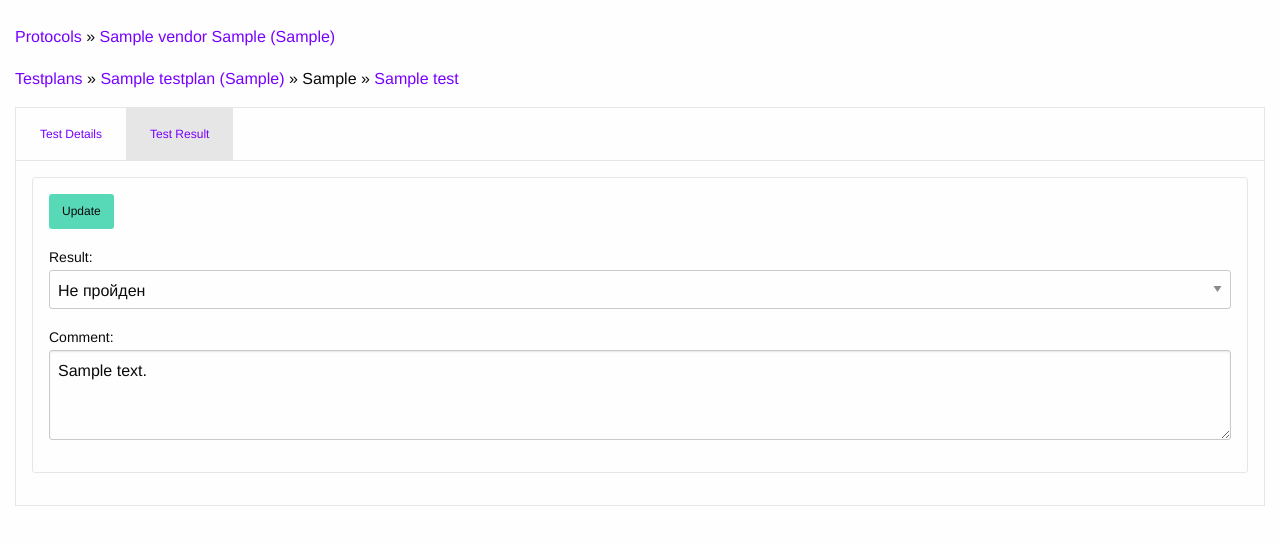
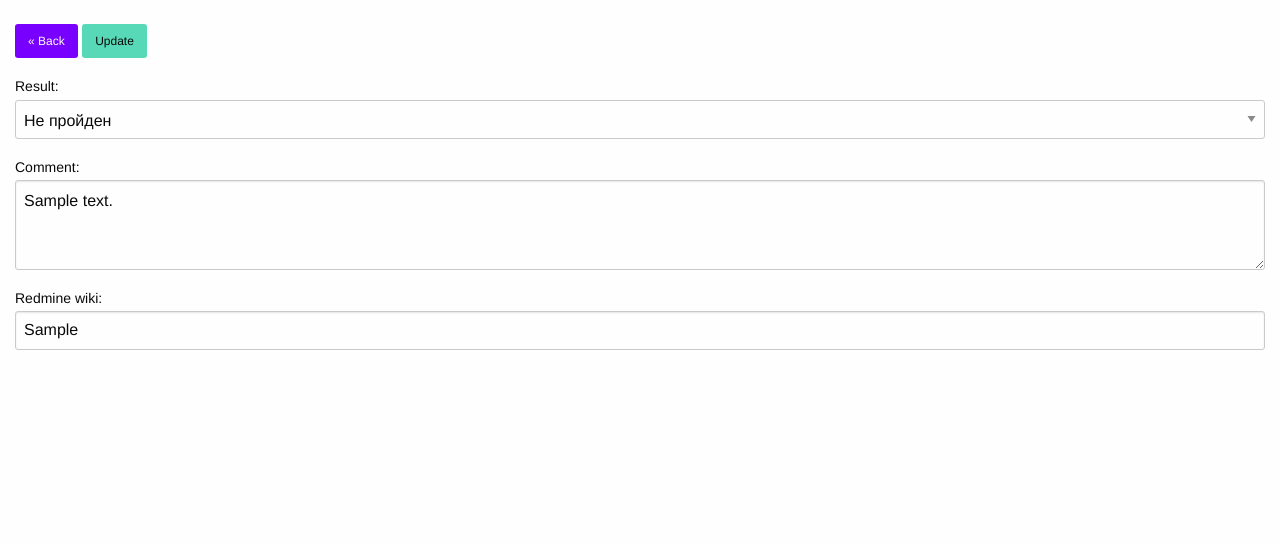
Before and after one commit to ministre/qa_v1, a Django app: page /protocol/result/update/1/ in a window 1280 px wide. Shown: the part 55-600 px from the top of the page. Run offline with Django 3.2, Linux system fonts and the light colour scheme; a user stored in the database is signed in; tables that the repository leaves empty hold one stand-in row (values such as "Sample post"); some libraries are stand-ins or nearby versions.

Commit message:
Initial commit

```diff
--- a/protocol/models.py
+++ b/protocol/models.py
@@ -90,12 +90,13 @@ class TestResult(models.Model):
     protocol = models.ForeignKey(Protocol, on_delete=models.CASCADE)
     result = models.IntegerField(default=0)
     comment = models.TextField(blank=True, null=True)
+    redmine_wiki = models.CharField(max_length=100, blank=True, null=True)
     created_by = models.ForeignKey(User, models.SET_NULL, related_name='result_c', blank=True, null=True)
     created_at = models.DateTimeField(default=timezone.now)
     updated_by = models.ForeignKey(User, models.SET_NULL, related_name='result_u', blank=True, null=True)
     updated_at = models.DateTimeField(default=timezone.now)
-    info = models.TextField(default=None, blank=True, null=True)
-    config = models.TextField(default=None, blank=True, null=True)
+    info = models.TextField(blank=True, null=True)
+    config = models.TextField(blank=True, null=True)
 
 
 class TestResultConfig(models.Model):
--- a/protocol/templates/protocol/update_test_result.html
+++ /dev/null
@@ -1,77 +0,0 @@
-{% extends "device/wrapper.html" %}
-
-{% load i18n %}
-
-{% block content %}
-
-<p>
-    <a href="{% url 'protocols' %}">{% trans "Protocols" %}</a> &raquo;
-    <a href="{% url 'protocol_details' pk=object.protocol.id tab_id=2 %}">{{ object.protocol.device.vendor }} {{ object.protocol.device.model }}
-    {% if object.protocol.device.hw %}({{ object.protocol.device.hw }}){% endif %}</a>
-</p>
-
-<p>
-    <a href="{% url 'testplans' %}">{% trans "Testplans" %}</a> &raquo;
-    <a href="{% url 'testplan_details' pk=object.test.testplan.id tab_id=2 %}">{{ object.test.testplan }}</a> &raquo;
-    {{ object.test.category }} &raquo;
-    <a href="{% url 'test_details' pk=object.test.id tab_id=1 %}">{{ object.test.name }}</a>
-</p>
-
-<ul class="tabs" data-tabs id="result-tabs">
-    <li class="tabs-title">
-        <a data-tabs-target="test_details" href="#test_details">{% trans "Test Details" %}</a>
-    </li>
-    <li class="tabs-title is-active">
-        <a data-tabs-target="test_result" href="#test_result">{% trans "Test Result" %}</a>
-    </li>
-</ul>
-
-<div class="tabs-content" data-tabs-content="result-tabs">
-    <div class="tabs-panel" id="test_details">
-
-        <div class="grid-x grid-margin-x">
-            <div class="cell">
-                <div class="card">
-                    <div class="card-section">
-                        <h4>{% trans "Procedure" %}</h4>
-                        <p>{{ procedure|safe }}</p>
-                    </div>
-                </div>
-            </div>
-        </div>
-        <div class="grid-x grid-margin-x">
-            <div class="cell">
-                <div class="card">
-                    <div class="card-section">
-                        <h4>{% trans "Expected result" %}</h4>
-                        <p>{{ expected|safe }}</p>
-                    </div>
-                </div>
-            </div>
-        </div>
-
-    </div>
-
-    <div class="tabs-panel is-active" id="test_result">
-
-        <div class="grid-x grid-margin-x">
-            <div class="cell">
-                <div class="card">
-                    <div class="card-section">
-                        <form method="post" action="">
-                            <input type="submit" value='{% trans "Update" %}' class="button success small" />
-                            {% csrf_token %}
-                            {{ form }}
-                        </form>
-                    </div>
-                </div>
-            </div>
-        </div>
-
-    </div>
-</div>
-
-
-
-
-{% endblock %}
--- a/protocol/views.py
+++ b/protocol/views.py
@@ -146,15 +146,15 @@ def protocol_details(request, pk, tab_id):
 class ResultUpdate(UpdateView):
     model = TestResult
     form_class = ResultForm
-    template_name = 'protocol/update_test_result.html'
+    template_name = 'protocol/update.html'
 
     def get_context_data(self, **kwargs):
         context = super().get_context_data(**kwargs)
-        context['back_url'] = reverse('protocol_details', kwargs={'pk': self.object.protocol.id, 'tab_id': 2})
+        context['back_url'] = reverse('protocol_details', kwargs={'pk': self.object.protocol.id, 'tab_id': 1})
         return context
 
     def get_success_url(self):
-        return reverse('protocol_details', kwargs={'pk': self.object.protocol.id, 'tab_id': 2})
+        return reverse('protocol_details', kwargs={'pk': self.object.protocol.id, 'tab_id': 1})
 
 
 @login_required
@@ -172,9 +172,10 @@ def result_details(request, pk, tab_id):
         procedure = textile.textile(result.test.procedure)
         expected = textile.textile(result.test.expected)
         result_form = ResultForm(instance=result)
+        redmine_url = settings.REDMINE_URL
         return render(request, 'protocol/result_details.html', {'result': result, 'procedure': procedure,
                                                                 'expected': expected, 'result_form': result_form,
-                                                                'tab_id': tab_id})
+                                                                'redmine_url': redmine_url, 'tab_id': tab_id})
 
 
 @method_decorator(login_required, name='dispatch')
```
Also changed, not shown: protocol/templates/protocol/result_details.html (+20 -0 lines).
